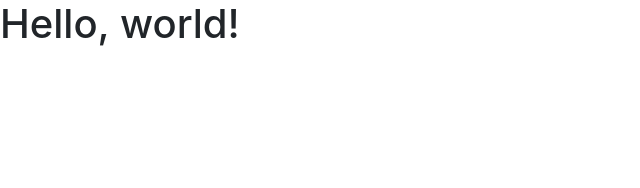
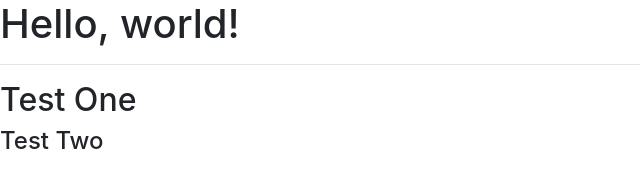
Before and after one commit to Baunetr/ldDesign, a plain HTML site: page index.html in a window 1280 px wide. Shown: the whole page, without its empty margins (0-640 px from the left). Drawn offline with nearby package versions, Linux system fonts and the light colour scheme.

```diff
--- a/index.html
+++ b/index.html
@@ -8,10 +8,13 @@
     <!-- Bootstrap CSS -->
     <link rel="stylesheet" href="https://maxcdn.bootstrapcdn.com/bootstrap/4.0.0/css/bootstrap.min.css" integrity="sha384-Gn5384xqQ1aoWXA+058RXPxPg6fy4IWvTNh0E263XmFcJlSAwiGgFAW/dAiS6JXm" crossorigin="anonymous">
 
-    <title>Hello, world!</title>
+    <title>LittleDenDesign</title>
   </head>
   <body>
     <h1>Hello, world!</h1>
+    <hr></hr>
+    <h2>Test One</h2>
+    <h4>Test Two</h4>
 
     <!-- Optional JavaScript -->
     <!-- jQuery first, then Popper.js, then Bootstrap JS -->
```
